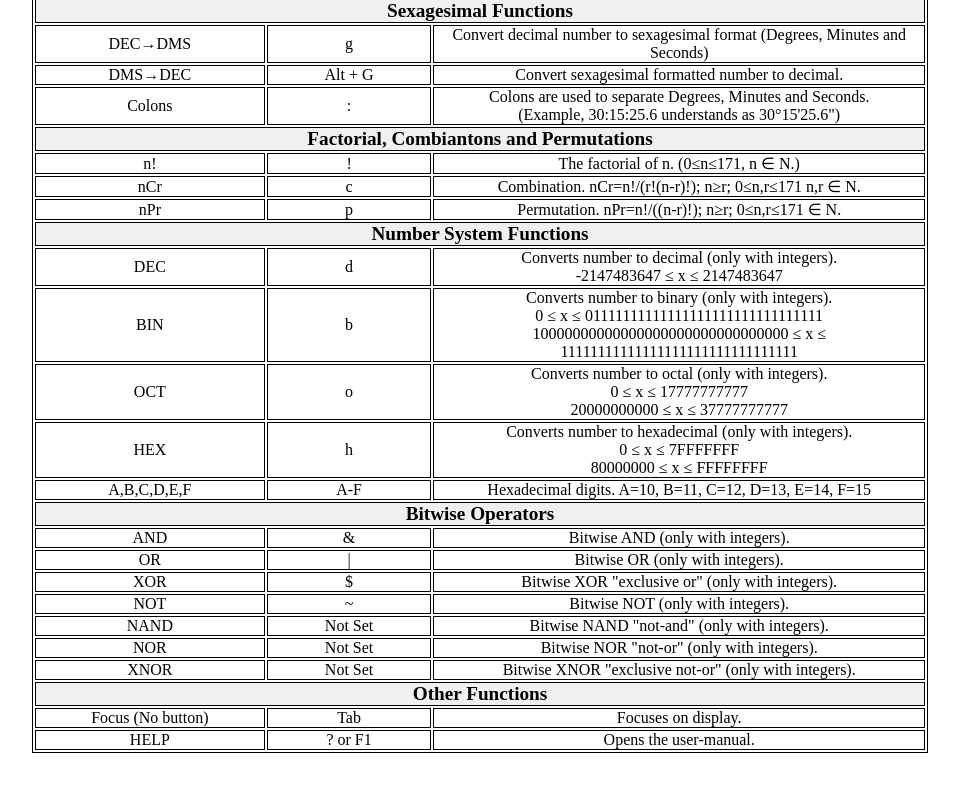
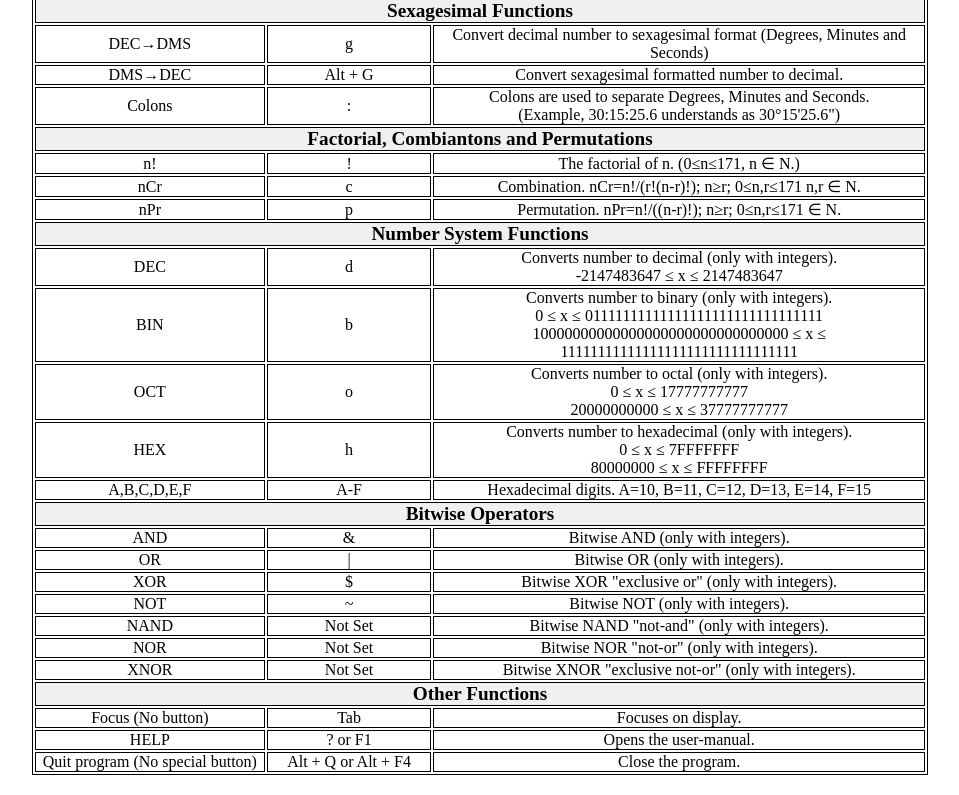
Before and after one commit to VahagMardyan/Synopsys_Course_Project_User_Manual, a plain HTML site: page index.html in a window 1280 px wide. Shown: the part 1144-1939 px from the top of the page, without its empty margins (160-1119 px from the left). Before the commit the page ends 1917 px from the top, so only its background shows below. Drawn offline with Linux system fonts and the light colour scheme.

Commit message:
Added "quit program" option's description.

```diff
--- a/index.html
+++ b/index.html
@@ -361,6 +361,11 @@
             <td>? or F1</td>
             <td>Opens the user-manual.</td>
         </tr>
+        <tr>
+            <td>Quit program (No special button)</td>
+            <td>Alt + Q or Alt + F4</td>
+            <td>Close the program.</td>
+        </tr>
     </table>
     <button id="to_top" title="Back to top of page">&uarr;</button>
 </body>
```
